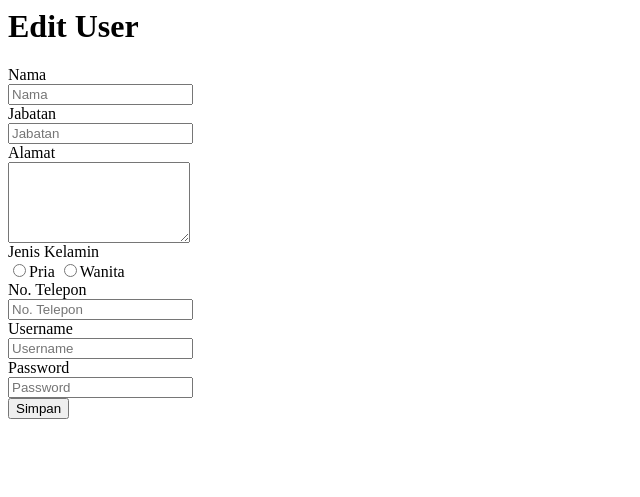
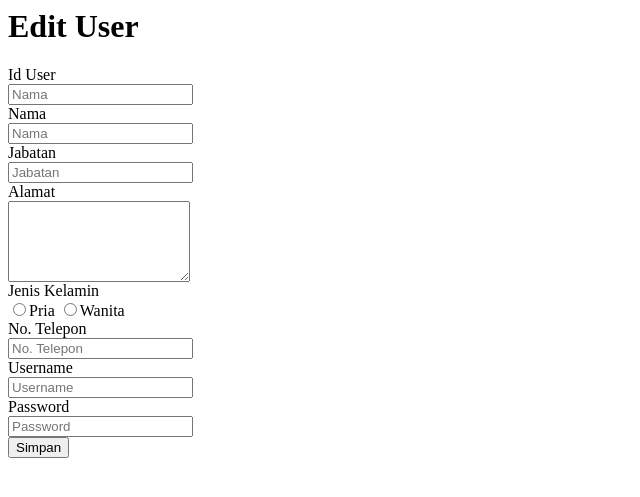
Before and after one commit to indraaasyah/SISTER, a PHP site: page /formedituser.php in a window 1280 px wide. Shown: the top 497 px of the page, without its empty margins (0-640 px from the left). Run offline with PHP 8.4, Linux system fonts and the light colour scheme.

Commit message:
kelola user Perbaikan form edit user

```diff
--- a/administrator/pages/formedituser.php
+++ b/administrator/pages/formedituser.php
@@ -7,10 +7,16 @@
                 <div class="row">
                     <div class="col-sm-10">
                         <form class="form-horizontal" role="form">
+                         <div class="form-group">
+                                <label for="inputid" class="col-sm-2 control-label">Id User</label>
+                                <div class="col-sm-10">
+                                    <input name="id_user" class="form-control" id="inputnama" placeholder="Nama">
+                                </div>
+                            </div>
                             <div class="form-group">
                                 <label for="inputnama" class="col-sm-2 control-label">Nama</label>
                                 <div class="col-sm-10">
-                                    <input type="text" class="form-control" id="inputnama" placeholder="Nama">
+                                    <input name="nama" class="form-control" id="inputnama" placeholder="Nama">
                                 </div>
                             </div>
                             <div class="form-group">
```
